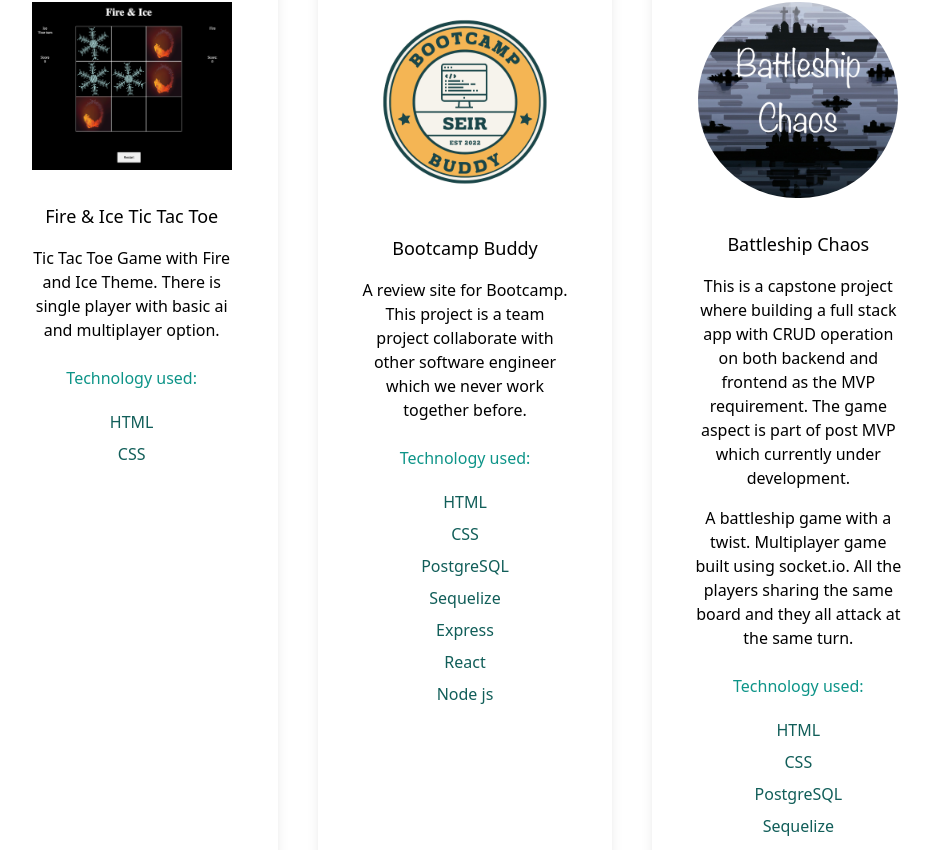
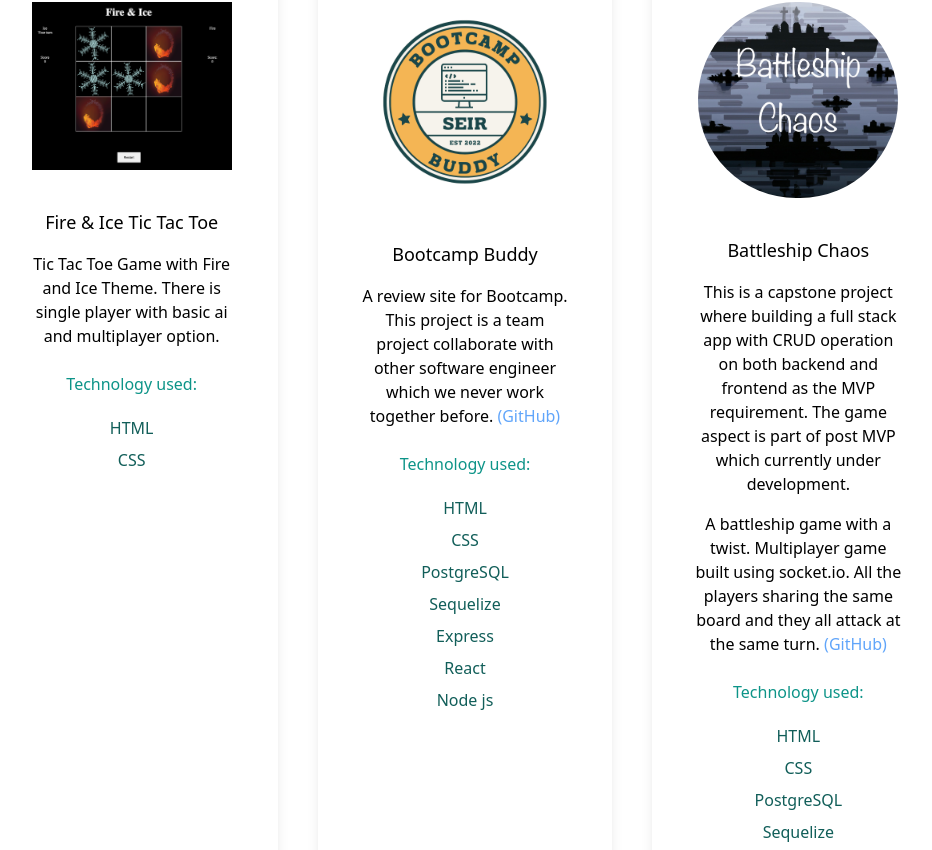
Before and after one commit to fredy-laksmono/portfolio, a Next.js app: page / in a window 1280 px wide. Shown: the part 1394-2244 px from the top of the page, without its empty margins (175-1107 px from the left). Built offline with nearby package versions, Linux system fonts and the light colour scheme.

Commit message:
Add: Github link

```diff
--- a/pages/index.js
+++ b/pages/index.js
@@ -137,6 +137,7 @@ export default function Home() {
                 href="https://s3.us-west-1.amazonaws.com/tour.enistoria.com/u1_hw_tic_tac_toe/index.html"
                 target="_blank"
                 rel="noopener noreferrer"
+                className=" inline-block "
               >
                 <Image
                   className=" mx-auto  "
@@ -161,9 +162,10 @@ export default function Home() {
             </div>
             <div className=" text-center shadow-lg p-10 rounded-xl my-10 ">
               <a
-                href="https://github.com/fredy-laksmono/bootcamp-buddy-backend"
+                href="https://bootcamp-buddy-fl.herokuapp.com/"
                 target="_blank"
                 rel="noopener noreferrer"
+                className=" inline-block "
               >
                 <Image
                   className=" mx-auto"
@@ -180,6 +182,14 @@ export default function Home() {
                 A review site for Bootcamp. This project is a team project
                 collaborate with other software engineer which we never work
                 together before.{" "}
+                <a
+                  href="https://github.com/fredy-laksmono/bootcamp-buddy-backend"
+                  target="_blank"
+                  rel="noopener noreferrer"
+                  className=" inline-block "
+                >
+                  <span className=" text-blue-400">(GitHub)</span>
+                </a>{" "}
               </p>
               <h4 className=" py-4 text-teal-600 dark:text-teal-200">
                 Technology used:
@@ -198,9 +208,10 @@ export default function Home() {
             </div>
             <div className=" text-center shadow-lg p-10 rounded-xl my-10 ">
               <a
-                href="https://github.com/fredy-laksmono/colonizer"
+                href="https://battleship-chaos.herokuapp.com/"
                 target="_blank"
                 rel="noopener noreferrer"
+                className=" inline-block "
               >
                 <Image
                   className=" mx-auto rounded-full"
@@ -224,6 +235,14 @@ export default function Home() {
                 A battleship game with a twist. Multiplayer game built using
                 socket.io. All the players sharing the same board and they all
                 attack at the same turn.{" "}
+                <a
+                  href="https://github.com/fredy-laksmono/colonizer"
+                  target="_blank"
+                  rel="noopener noreferrer"
+                  className=" inline-block "
+                >
+                  <span className=" text-blue-400">(GitHub)</span>
+                </a>{" "}
               </p>
               <h4 className=" py-4 text-teal-600 dark:text-teal-200">
                 Technology used:
```
